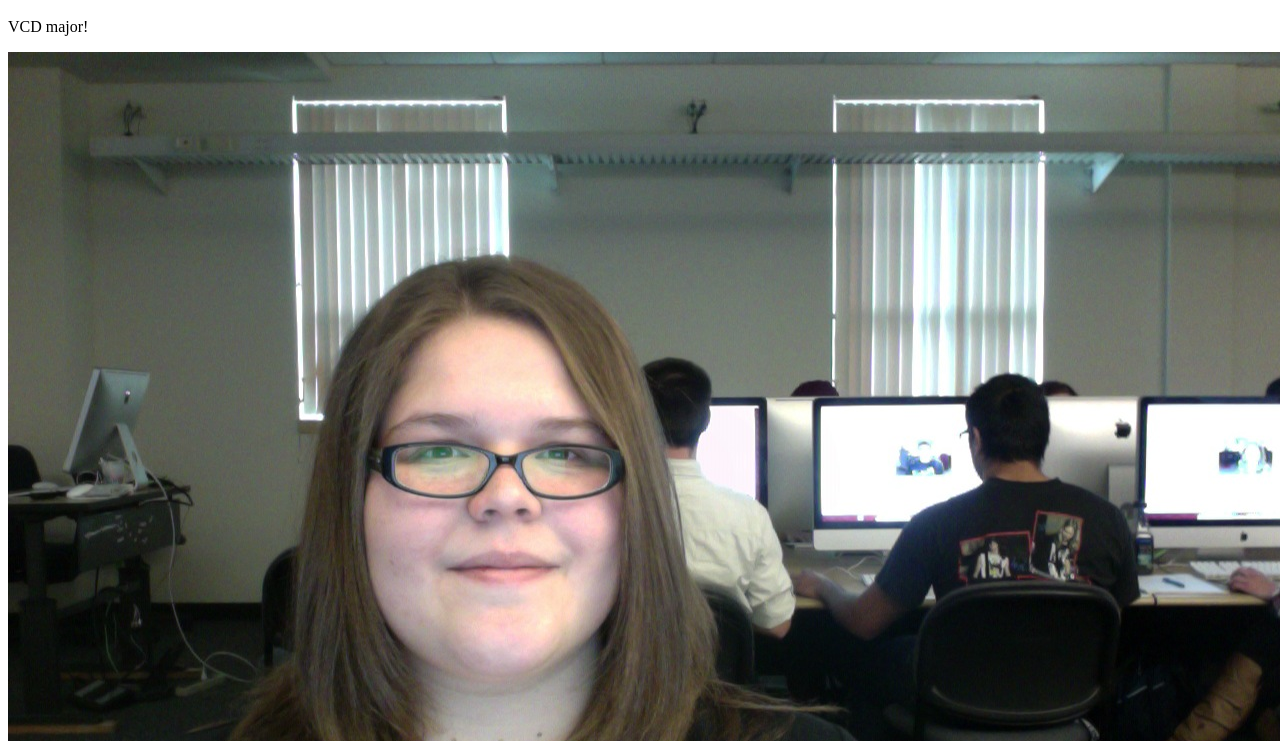
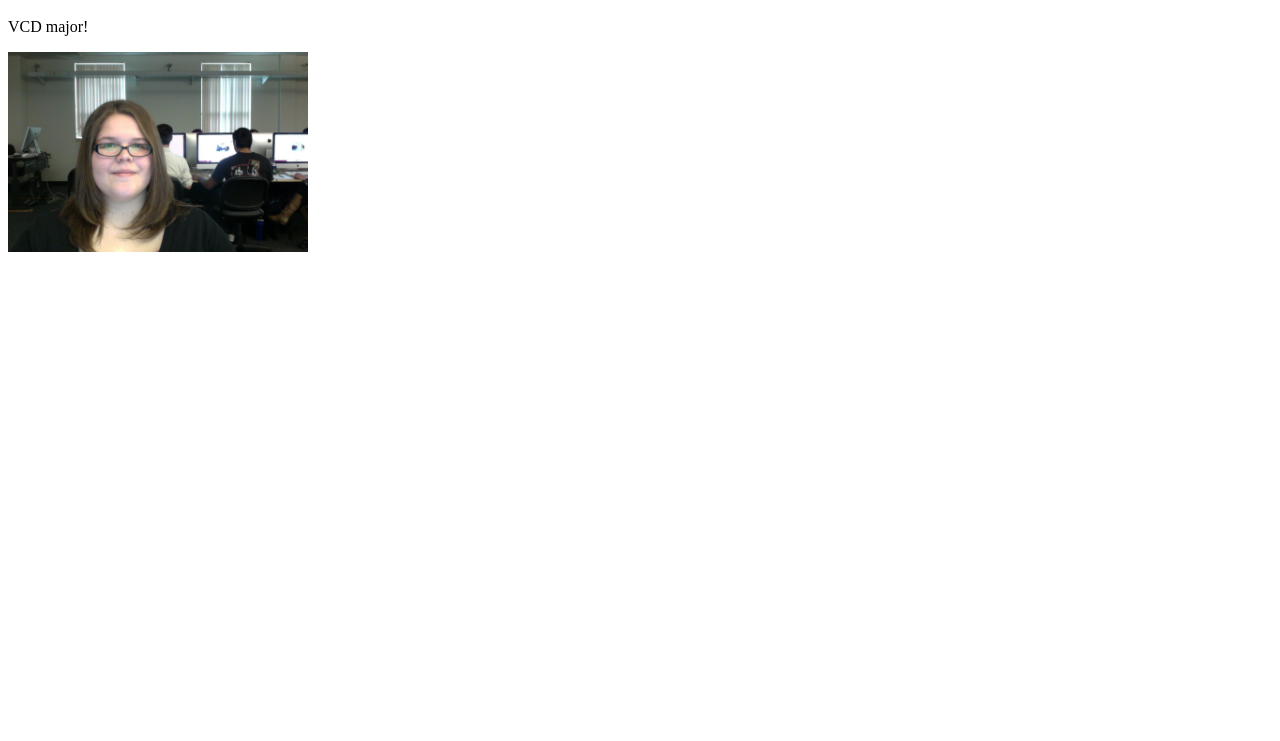
Before and after one commit to ateel/ateel.github.io, a plain HTML site: page index.html in a window 1280 px wide. Shown: the part 48-789 px from the top of the page. Drawn offline with Linux system fonts and the light colour scheme.

Commit message:
Resize Image

```diff
--- a/index.html
+++ b/index.html
@@ -1,6 +1,12 @@
 <html>
 <head>
 	<title>Ashley Teel</title>
+
+	<style type="text/css">
+img{width: 300px;
+}
+
+	</style>
 </head>
 <body>
 
```
